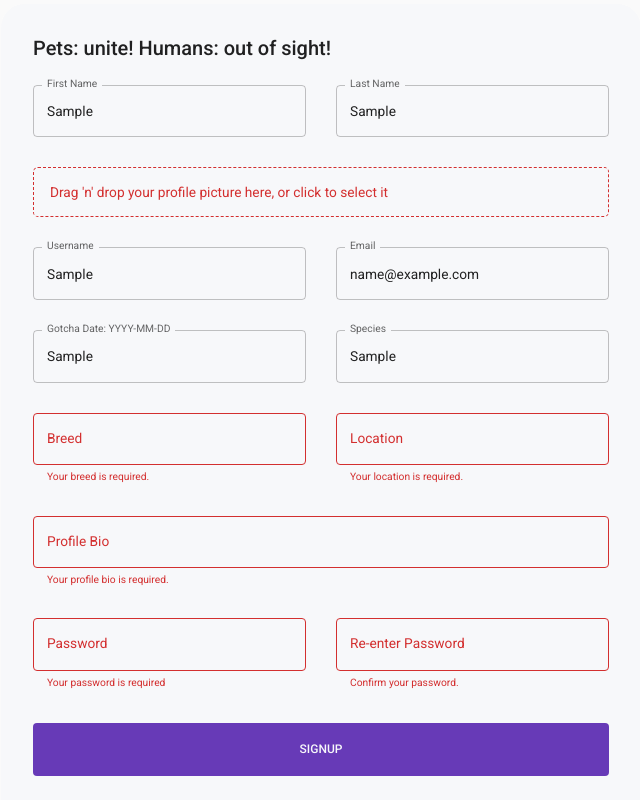
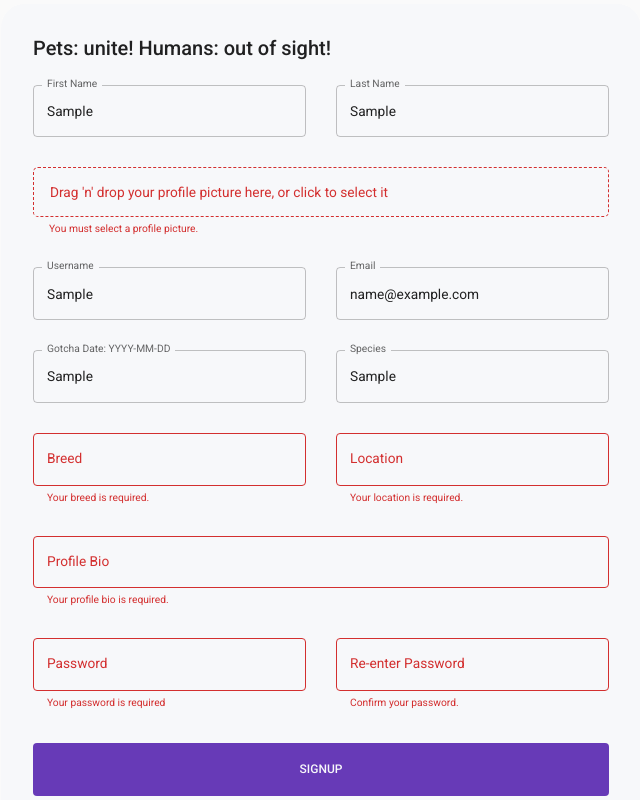
Before and after one commit to jongranados/social-pet, a React (Create React App) app in the folder frontend/: page /signup in a window 1280 px wide. Both pictures are taken after typing "Sample", "Sample", "Sample", "name@example.com", "Sample", "Sample" into the empty fields and a click on the button "SIGNUP". Shown: the part 135-935 px from the top of the page, without its empty margins (319-959 px from the left). Built offline with nearby package versions, Linux system fonts and the light colour scheme; no server answers.

Commit message:
feat: implement dynamic data validation in signup picture dropzone to enhance user experience

```diff
--- a/frontend/src/scenes/signupPage/SignupForm.jsx
+++ b/frontend/src/scenes/signupPage/SignupForm.jsx
@@ -2,7 +2,7 @@ import { useNavigate } from 'react-router-dom';
 import { useDispatch } from 'react-redux';
 import { useState } from 'react';
 
-import { Box, Button, useMediaQuery, Typography, useTheme, TextField, Input } from '@mui/material';
+import { Box, Button, useMediaQuery, Typography, useTheme, TextField, FormHelperText, Input } from '@mui/material';
 
 import { Formik } from 'formik';
 import { initialSignupValues, signupValidationSchema } from 'validations';
@@ -43,6 +43,7 @@ const SignupForm = () => {
             onSubmit={handleFormSubmit}
             initialValues={initialSignupValues}
             validationSchema={signupValidationSchema}
+            validateOnMount
         >
             {({
                 values,
@@ -93,6 +94,13 @@ const SignupForm = () => {
                         }}
                     >
                         <Dropzone
+                            multiple={false}
+                            onDragLeave={() => {
+                                touched.picture = true;
+                            }}
+                            onFileDialogCancel={() => {
+                                touched.picture = true;
+                            }}
                             onDrop={(acceptedFiles) => {
                                 const file = new FileReader();
 
@@ -103,6 +111,8 @@ const SignupForm = () => {
                                 file.readAsDataURL(acceptedFiles[0]);
 
                                 setFieldValue('picture', acceptedFiles[0]);
+
+                                touched.picture = true;
                             }}
                         >
                             {({ getRootProps, getInputProps, isDragActive }) => (
@@ -133,6 +143,7 @@ const SignupForm = () => {
                                             </Box>
                                         )}
                                     </Box>
+                                    {Boolean(touched.picture) && Boolean(errors.picture) ? <FormHelperText error sx={{paddingLeft: '16px'}}>{errors.picture}</FormHelperText> : null}
                                 </>
                             )}
                         </Dropzone>
```
